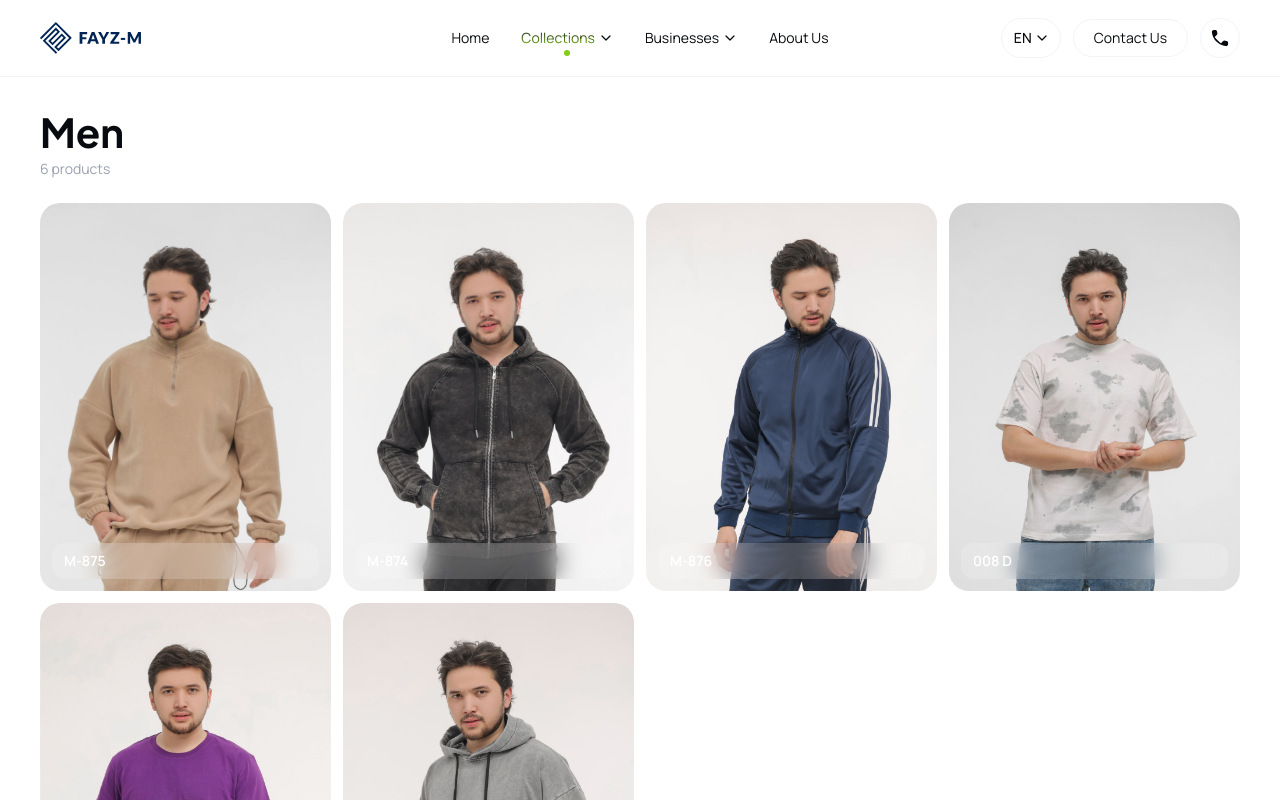
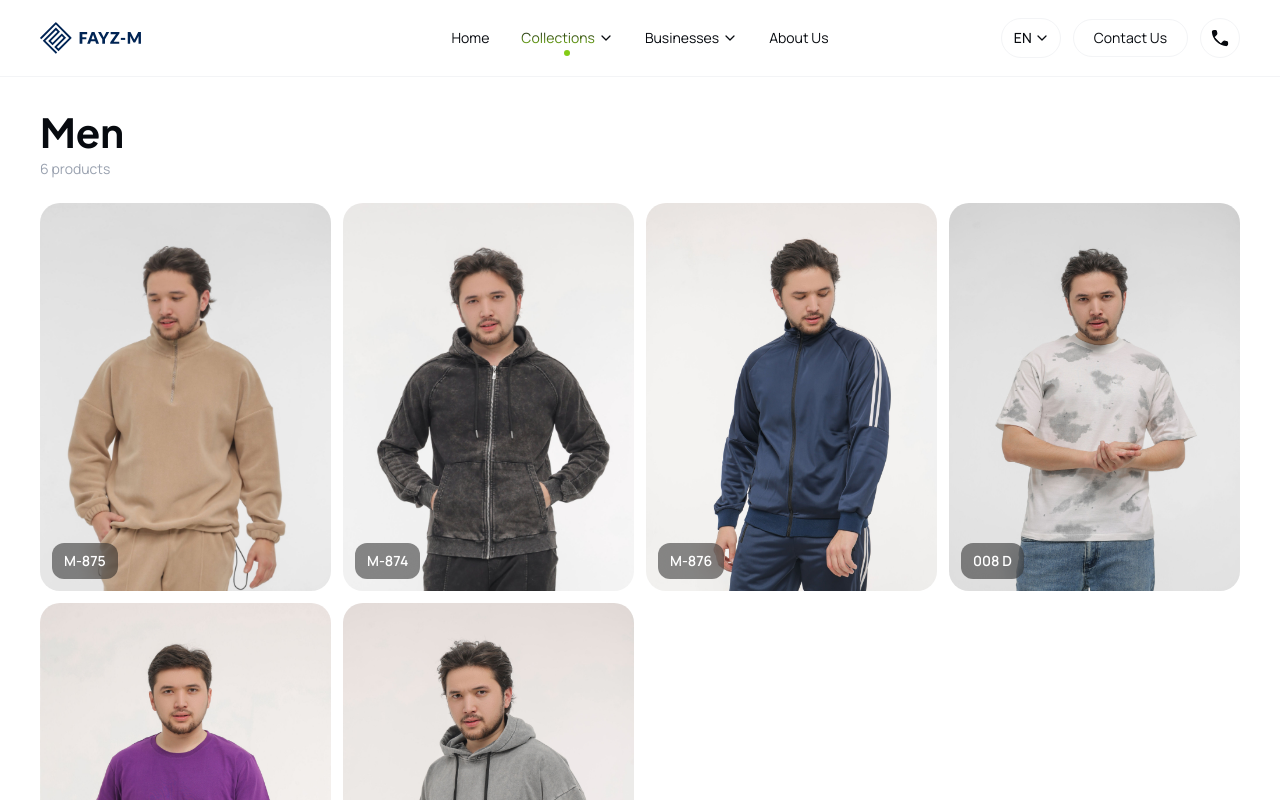
Before and after one commit to shah1690/fayzm, a Next.js app: page /en/collections/men in a window 1280 px wide. Shown: the top 800 px of the page. Built offline with nearby package versions, Linux system fonts and the light colour scheme.

Commit message:
fix(collections): darker blur badge background, w-fit width
rgba(0,0,0,0.45) instead of white/18 so text is legible on light backgrounds.

```diff
--- a/features/collections/product-gallery.tsx
+++ b/features/collections/product-gallery.tsx
@@ -67,14 +67,12 @@ export function ProductGallery({ products }: Props) {
           </div>
 
           {/* Name blur badge — always visible */}
-          <div className="absolute inset-x-3 bottom-3">
+          <div className="absolute bottom-3 left-3">
             <div
               className="rounded-xl px-3 py-2 backdrop-blur-md"
-              style={{ background: "rgba(255,255,255,0.18)" }}
+              style={{ background: "rgba(0,0,0,0.45)" }}
             >
-              <p className="truncate text-sm font-semibold text-white">
-                {product.name}
-              </p>
+              <p className="text-sm font-semibold text-white">{product.name}</p>
             </div>
           </div>
         </Link>
```
